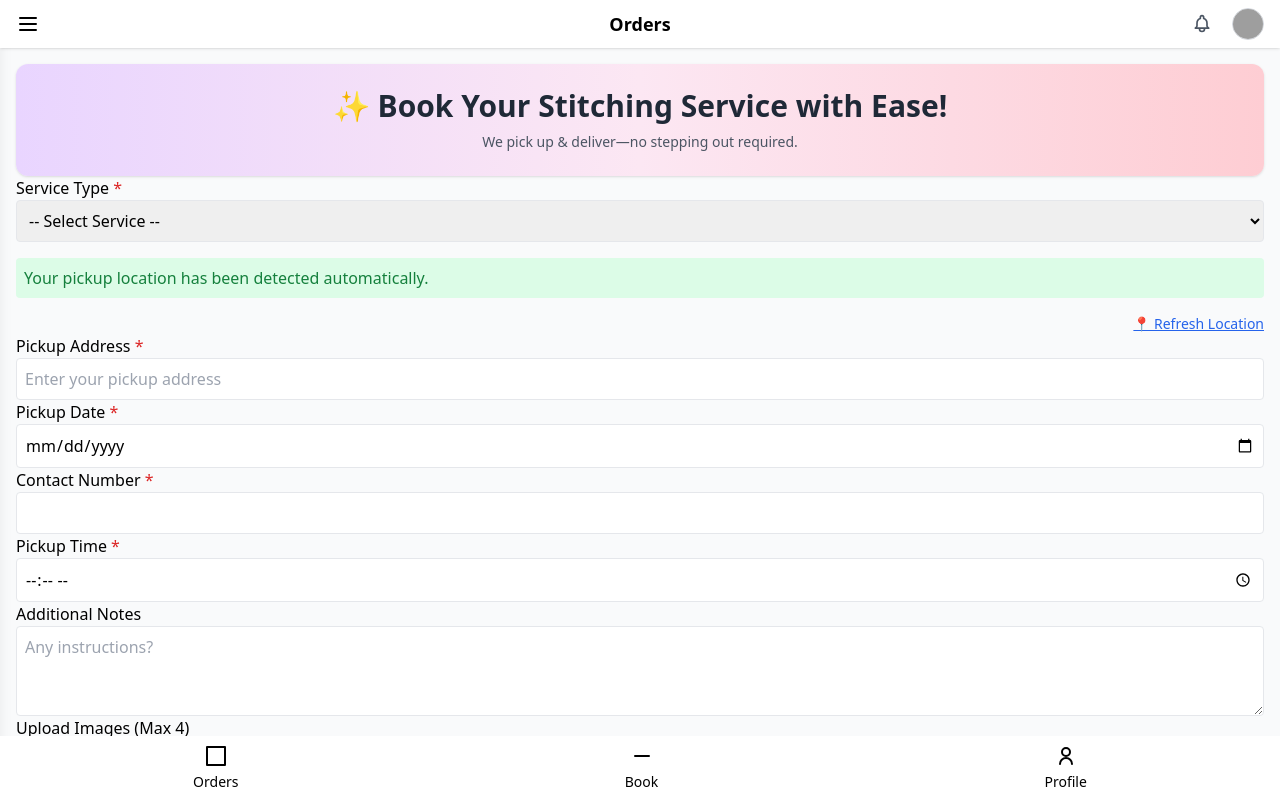
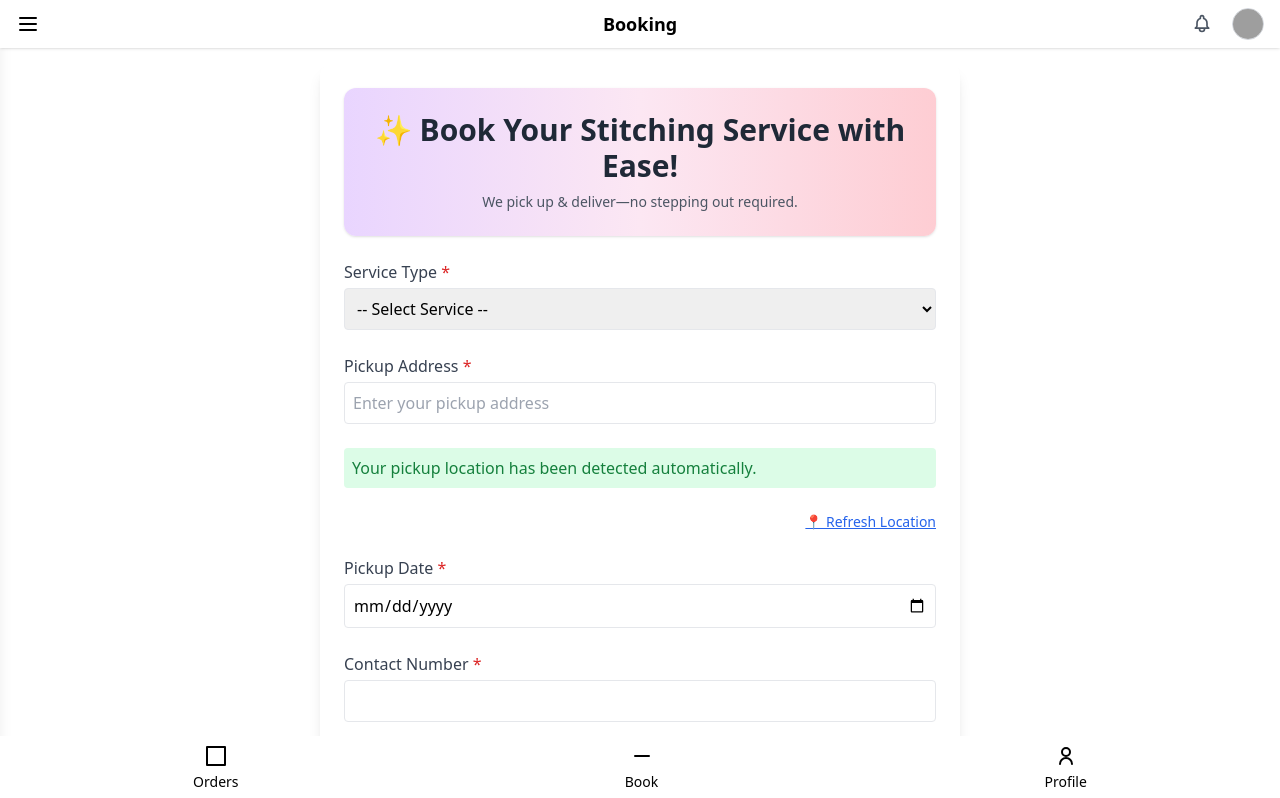
Before and after one commit to paramDevCode/bookingApp, an Angular app in the folder frontend/: page /orders in a window 1280 px wide. Shown: the top 798 px of the page. Built offline with nearby package versions, Linux system fonts and the light colour scheme; no server answers; sample sign-in values are in the browser's storage; grey boxes are pictures that could not be loaded.

Commit message:
title changes

```diff
--- a/frontend/src/app/app.routes.ts
+++ b/frontend/src/app/app.routes.ts
@@ -1,5 +1,6 @@
 import { Routes } from '@angular/router';
 import { authGuard } from './core/guards/auth.guard';
+import { title } from 'node:process';
 
 export const routes: Routes = [
   // Default redirect to /landing
@@ -29,12 +30,14 @@ export const routes: Routes = [
   {
     path: 'orders',
     canActivate: [authGuard],
-    loadComponent: () => import('./pages/orders/orders.component').then(m => m.OrdersComponent)
+    loadComponent: () => import('./pages/orders/orders.component').then(m => m.OrdersComponent),
+    data:{title:'Booking'}
   },
   {
     path: 'my-orders',
     canActivate: [authGuard],
-    loadComponent: () => import('./pages/my-orders/my-orders.component').then(m => m.MyOrdersComponent )
+    loadComponent: () => import('./pages/my-orders/my-orders.component').then(m => m.MyOrdersComponent ),
+     data:{title:'Orders'}
   },
 
   {
--- a/frontend/src/app/models/booking.ts
+++ b/frontend/src/app/models/booking.ts
@@ -6,6 +6,7 @@ export interface Booking {
   pickupAddress: string;
   pickupDate: string;        // could be Date or string (depending on your usage)
   pickupTime: string;
+  mobile?:string,
   notes?: string;
   imageUrls?: string[];
   status?: string;
--- a/frontend/src/app/pages/my-orders/my-orders.component.html
+++ b/frontend/src/app/pages/my-orders/my-orders.component.html
@@ -1,5 +1,73 @@
-<div *ngFor="let order of orders">
-  <p>Order ID: {{ order._id }}</p>
-  <p>Service: {{ order.service }}</p>
-  <p>Status: {{ order.status }}</p>
+<div *ngFor="let order of orders"
+     class="bg-white shadow rounded-lg px-4 py-5 my-3 mb-3 flex items-center justify-between">
+
+  <!-- Left Content -->
+  <div class="flex-1 text-[13px] text-gray-800 space-y-2">
+
+    <!-- Order ID -->
+    <div>
+      <div class="text-[10px] text-gray-500 font-medium mb-0.5">Order ID</div>
+      <div class="font-semibold truncate text-[13px]">#{{ order._id }}</div>
+    </div>
+
+    <!-- Service -->
+    <div>
+      <div class="text-[10px] text-gray-500 font-medium mb-0.5">Service Type</div>
+      <div class="capitalize font-medium truncate text-[13px]">
+        {{ order.service }}
+      </div>
+    </div>
+
+    <!-- Dates & Status Row -->
+    <div class="flex flex-wrap gap-x-4 gap-y-1 items-center text-[12px] text-gray-700">
+
+      <!-- Created -->
+      <div class="flex items-center gap-1">
+        <svg class="w-4 h-4 text-gray-400" fill="none" stroke="currentColor" stroke-width="1.5"
+             viewBox="0 0 24 24">
+          <path stroke-linecap="round" stroke-linejoin="round"
+                d="M8 7V3m8 4V3m-9 8h10M5 21h14a2 2 0 002-2V7a2 2 0 00-2-2H5a2 2 0 00-2 2v12a2 2 0 002 2z"/>
+        </svg>
+        <span>{{ order.createdAt | date: 'shortDate' }}</span>
+      </div>
+
+      <!-- Pickup -->
+      <div class="flex items-center gap-1">
+        <svg class="w-4 h-4 text-gray-400" fill="none" stroke="currentColor" stroke-width="1.5"
+             viewBox="0 0 24 24">
+          <path stroke-linecap="round" stroke-linejoin="round"
+                d="M3 16V6a1 1 0 011-1h11a1 1 0 011 1v10M8 16v2m8-2v2m-3-2v2m6-5h2l1.293 1.293a1 1 0 01.207.293L22 16v2a1 1 0 01-1 1h-1"/>
+        </svg>
+        <span>{{ order.pickupDate | date: 'shortDate' }}</span>
+      </div>
+
+      <!-- Status -->
+      <div class="flex items-center gap-1">
+        <svg class="w-3 h-3 mt-[1px]"
+             [ngClass]="{
+               'text-green-500': order.status === 'Completed',
+               'text-yellow-500': order.status === 'Pending',
+               'text-red-500': order.status === 'Cancelled'
+             }"
+             fill="currentColor" viewBox="0 0 8 8">
+          <circle cx="4" cy="4" r="4"/>
+        </svg>
+        <span class="capitalize">{{ order.status }}</span>
+      </div>
+    </div>
+
+    <!-- Address -->
+    <div class="mt-1 text-[12px] text-gray-800">
+      <div class="text-[10px] text-gray-500 font-medium mb-0.5">Pickup Address</div>
+      <div class="font-medium break-words">
+        {{ order.pickupAddress }}
+      </div>
+    </div>
+  </div>
+
+  <!-- Right Arrow -->
+  <svg class="w-5 h-5 text-gray-400 ml-2 shrink-0" fill="none" stroke="currentColor"
+       stroke-width="2" viewBox="0 0 24 24">
+    <path stroke-linecap="round" stroke-linejoin="round" d="M9 5l7 7-7 7"/>
+  </svg>
 </div>
--- a/frontend/src/app/pages/my-orders/my-orders.component.ts
+++ b/frontend/src/app/pages/my-orders/my-orders.component.ts
@@ -34,6 +34,8 @@ orders: Booking[] = [];
   }
 }
 
-
+goToOrderDetails(){
 
 }
+
+}
--- a/frontend/src/app/pages/orders/orders.component.html
+++ b/frontend/src/app/pages/orders/orders.component.html
@@ -1,4 +1,7 @@
-<form [formGroup]="orderForm" (ngSubmit)="submitOrder()" class="space-y-4 p-4 bg-gray-50 min-h-screen">
+<div class="max-w-2xl mx-auto p-4">
+  <div class="bg-white shadow-lg rounded-xl p-6 space-y-6">
+
+    <form [formGroup]="orderForm" (ngSubmit)="submitOrder()" class="space-y-6">
 
       <!-- Tagline -->
       <div class="bg-gradient-to-r from-purple-200 via-pink-100 to-rose-200 p-6 rounded-xl text-center shadow">
@@ -7,8 +10,8 @@
       </div>
 
       <!-- Service Type -->
-  <label>
-    <span>Service Type <span class="text-red-600">*</span></span>
+      <label class="block">
+        <span class="block mb-1 font-medium text-gray-700">Service Type <span class="text-red-600">*</span></span>
         <select formControlName="service" class="block w-full p-2 border rounded" required>
           <option value="">-- Select Service --</option>
           <option value="alteration">Alteration</option>
@@ -22,26 +25,9 @@
         </div>
       </label>
 
-  <!-- Hidden Latitude & Longitude -->
-  <input type="hidden" formControlName="pickupLatitude" />
-  <input type="hidden" formControlName="pickupLongitude" />
-
-  <!-- Location Messages -->
-  <div *ngIf="!locationError" class="p-2 bg-green-100 rounded text-green-700">
-    Your pickup location has been detected automatically.
-  </div>
-  <div *ngIf="locationError" class="p-2 bg-yellow-100 rounded text-yellow-700">
-    Unable to detect location. Please refresh or enter your pickup address manually.
-  </div>
-
-  <!-- Refresh Location Button -->
-  <div class="flex justify-end">
-    <button type="button" (click)="getLocation()" class="text-sm text-blue-600 underline">📍 Refresh Location</button>
-  </div>
-
        <!-- Pickup Address -->
-  <label>
-    <span>Pickup Address <span class="text-red-600">*</span></span>
+      <label class="block">
+        <span class="block mb-1 font-medium text-gray-700">Pickup Address <span class="text-red-600">*</span></span>
         <input
           type="text"
           formControlName="pickupAddress"
@@ -54,41 +40,60 @@
         </div>
       </label>
 
+      <!-- Hidden Latitude & Longitude -->
+      <input type="hidden" formControlName="pickupLatitude" />
+      <input type="hidden" formControlName="pickupLongitude" />
+
+      <!-- Location Message -->
+      <div *ngIf="!locationError" class="p-2 bg-green-100 rounded text-green-700">
+        Your pickup location has been detected automatically.
+      </div>
+      <div *ngIf="locationError" class="p-2 bg-yellow-100 rounded text-yellow-700">
+        Unable to detect location. Please refresh or enter your pickup address manually.
+      </div>
+
+      <!-- Refresh Location -->
+      <div class="flex justify-end">
+        <button type="button" (click)="getLocation()" class="text-sm text-blue-600 underline">📍 Refresh Location</button>
+      </div>
+
+
       <!-- Pickup Date -->
-  <label>
-    <span>Pickup Date <span class="text-red-600">*</span></span>
+      <label class="block">
+        <span class="block mb-1 font-medium text-gray-700">Pickup Date <span class="text-red-600">*</span></span>
         <input type="date" formControlName="pickupDate" class="block w-full p-2 border rounded" required />
         <div *ngIf="orderForm.get('pickupDate')?.invalid && orderForm.get('pickupDate')?.touched" class="text-red-600 text-sm">
           Please select a pickup date.
         </div>
       </label>
 
-<label>
-    <span>Contact Number <span class="text-red-600">*</span></span>
+      <!-- Contact Number -->
+      <label class="block">
+        <span class="block mb-1 font-medium text-gray-700">Contact Number <span class="text-red-600">*</span></span>
         <input type="tel" formControlName="mobile" class="block w-full p-2 border rounded" required />
         <div *ngIf="orderForm.get('mobile')?.invalid && orderForm.get('mobile')?.touched" class="text-red-600 text-sm">
-      Please type your mobile number
+          Please type your mobile number.
         </div>
       </label>
 
       <!-- Pickup Time -->
-  <label>
-    <span>Pickup Time <span class="text-red-600">*</span></span>
+      <label class="block">
+        <span class="block mb-1 font-medium text-gray-700">Pickup Time <span class="text-red-600">*</span></span>
         <input type="time" formControlName="pickupTime" class="block w-full p-2 border rounded" required />
         <div *ngIf="orderForm.get('pickupTime')?.invalid && orderForm.get('pickupTime')?.touched" class="text-red-600 text-sm">
           Please select a pickup time.
         </div>
       </label>
 
-  <!-- Additional Notes -->
-  <label>
-    <span>Additional Notes</span>
+      <!-- Notes -->
+      <label class="block">
+        <span class="block mb-1 font-medium text-gray-700">Additional Notes</span>
         <textarea formControlName="notes" rows="3" class="block w-full p-2 border rounded" placeholder="Any instructions?"></textarea>
       </label>
 
       <!-- Upload Images -->
-  <label>
-    <span>Upload Images (Max 4)</span>
+      <label class="block">
+        <span class="block mb-1 font-medium text-gray-700">Upload Images (Max 4)</span>
         <input
           type="file"
           (change)="onFileSelected($event)"
@@ -99,10 +104,9 @@
       </label>
 
       <!-- Preview Images -->
-<div class="flex flex-wrap gap-2 mt-2">
+      <div class="flex flex-wrap gap-2">
         <div *ngFor="let img of uploadedImageUrls; let i = index" class="relative w-20 h-20">
           <img [src]="imageBaseUrl + img" class="w-full h-full object-cover rounded border" />
-
           <button
             (click)="removeImage(i)"
             class="absolute -top-2 -right-2 bg-red-500 text-white rounded-full w-5 h-5 text-xs flex items-center justify-center shadow">
@@ -111,12 +115,13 @@
         </div>
       </div>
 
-
       <!-- Submit Button -->
-  <div class="text-center">
-    <button type="submit" class="px-6 py-2 bg-purple-600 text-white rounded disabled:opacity-50" >
+      <div class="text-center pt-2">
+        <button type="submit" class="px-6 py-2 bg-purple-600 text-white rounded disabled:opacity-50">
           Submit Order
         </button>
       </div>
 
     </form>
+  </div>
+</div>
--- a/frontend/src/app/shared/top-bar/top-bar.component.html
+++ b/frontend/src/app/shared/top-bar/top-bar.component.html
@@ -9,7 +9,7 @@
 
   <!-- Centered title -->
   <div class="absolute left-1/2 transform -translate-x-1/2 text-lg font-semibold">
-    Orders
+   {{pageTitle}}
   </div>
 
   <!-- Right icons: notification and profile -->
--- a/frontend/src/app/shared/top-bar/top-bar.component.ts
+++ b/frontend/src/app/shared/top-bar/top-bar.component.ts
@@ -1,5 +1,6 @@
 import { Component, EventEmitter, Output } from '@angular/core';
-import { Router } from '@angular/router';
+import { ActivatedRoute, NavigationEnd, Router } from '@angular/router';
+import { filter, map } from 'rxjs';
 
 @Component({
   selector: 'app-top-bar',
@@ -9,8 +10,23 @@ import { Router } from '@angular/router';
   styleUrl: './top-bar.component.scss'
 })
 export class TopBarComponent {
+  pageTitle:string = '';
   @Output() toggleSidebar = new EventEmitter<void>();
-  constructor(private router: Router) {}
+
+  constructor(private router: Router, private route:ActivatedRoute){
+     this.router.events.pipe(
+      filter(event => event instanceof NavigationEnd),
+      map(() => {
+        let child = this.route.firstChild;
+        while (child?.firstChild) {
+          child = child.firstChild;
+        }
+        return child?.snapshot.data['title'] || 'Default Title';
+      })
+    ).subscribe(title => {
+      this.pageTitle = title;
+    });
+  }
 
   goToProfile() {
     this.router.navigate(['/profile']);
```
Lines whose indentation alone changed are shown as unchanged.
